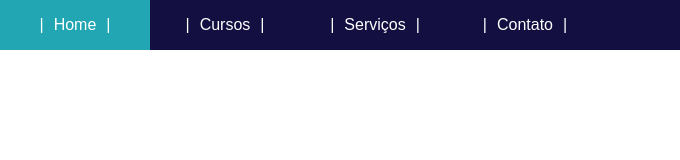
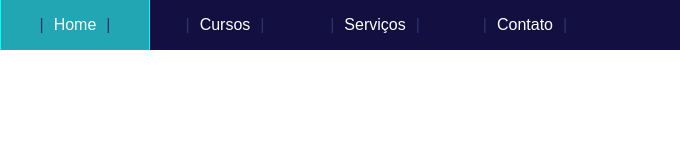
Before and after one commit to matheuspergoli/menu-dropdown, a plain HTML site: page index.html in a window 1280 px wide. Shown: the full height of the page, 0-680 px from the left. Drawn offline with Linux system fonts and the light colour scheme.

Commit message:
update style.css

```diff
--- a/style.css
+++ b/style.css
@@ -39,15 +39,19 @@
 .menu-section_link::after {
     content: '|';
     margin-left: 10px;
+    color: #30336b;
 }
 
 .menu-section_link::before {
     content: '|';
     margin-right: 10px;
+    color: #30336b;
 }
 
 .menu-section_link:hover {
     background-color: #22a6b3;
+    border-right: 1px solid cyan;
+    border-left: 1px solid cyan;
 }
 
 .sub-menu {
```
